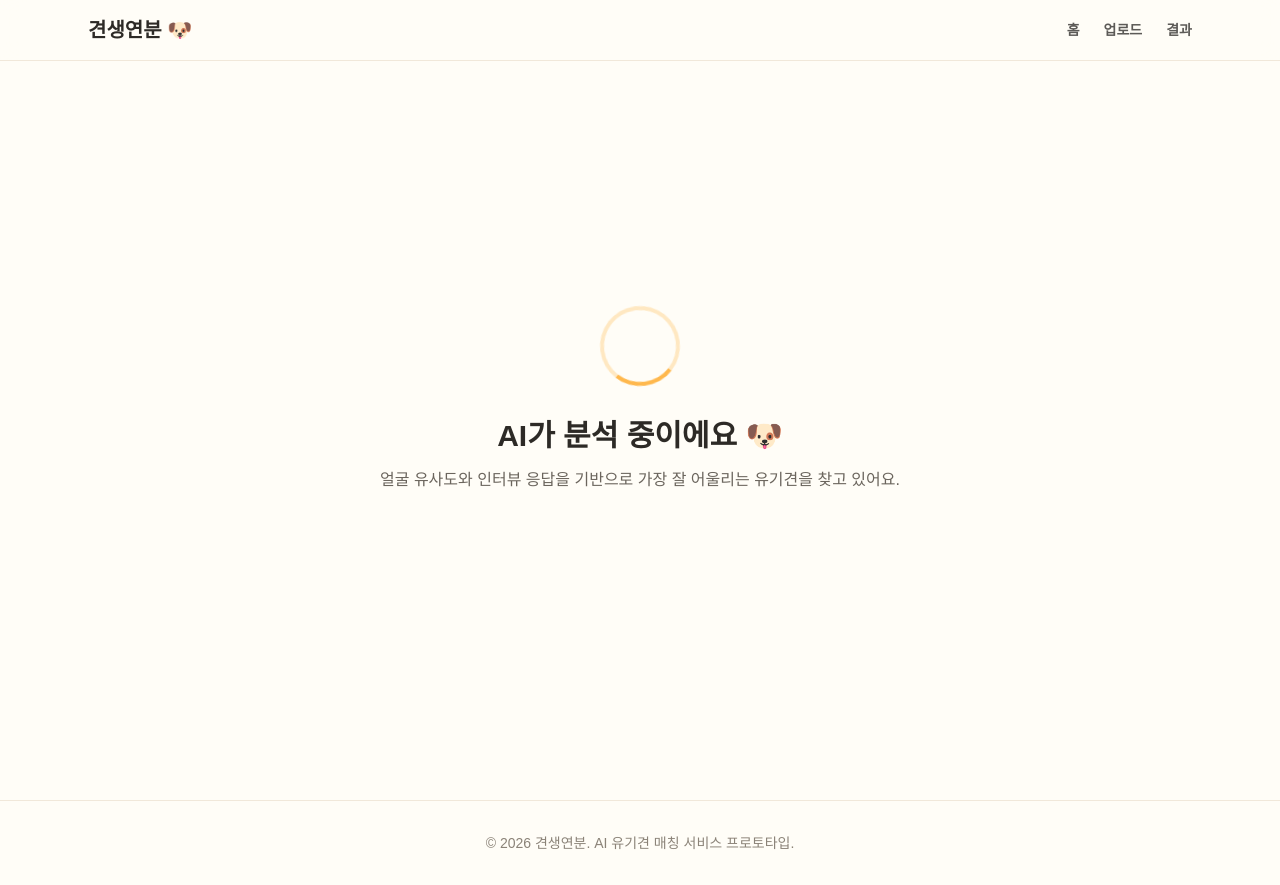
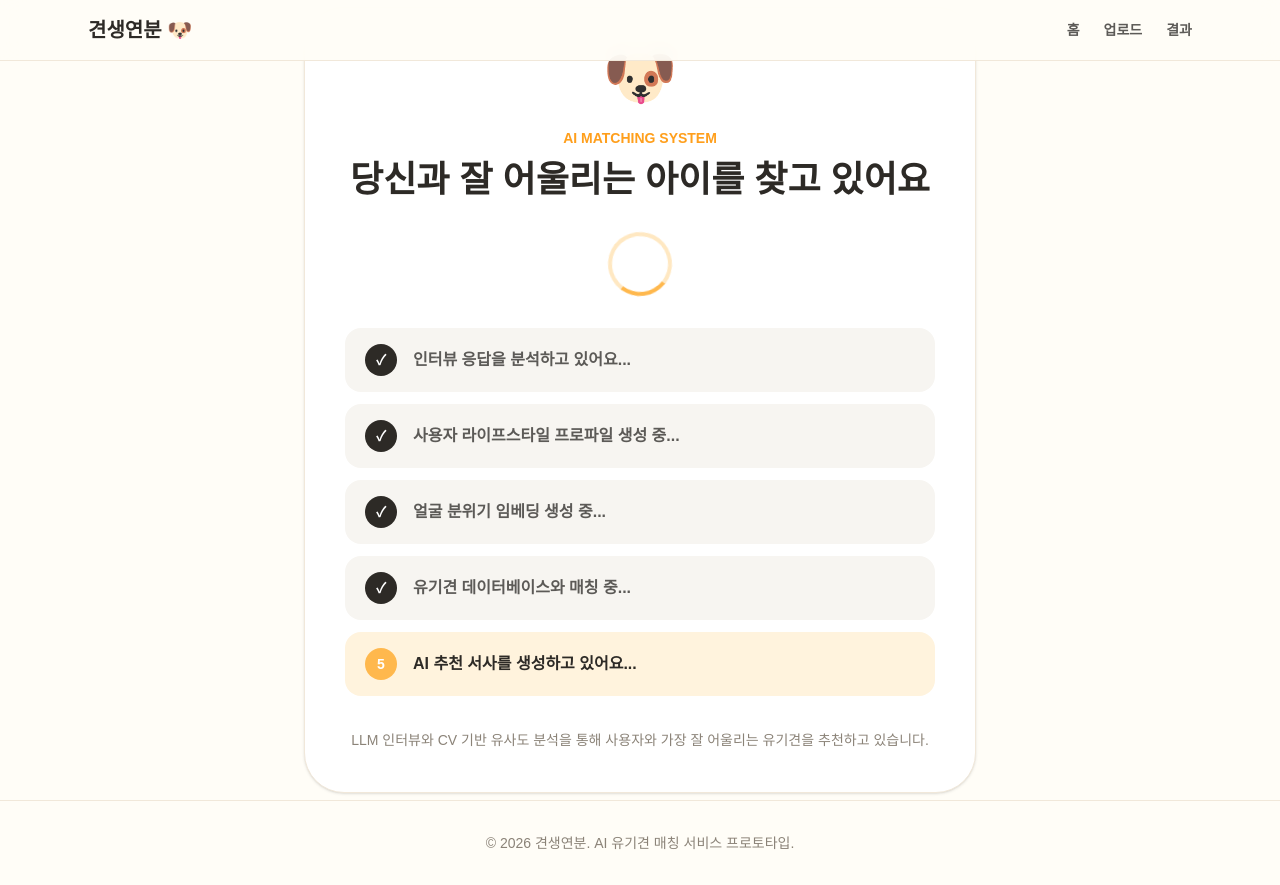
Before and after one commit to jiyun2514/capstone-front, a Next.js app: page /loading in a window 1280 px wide. Before the commit this address had no page. Built offline with nearby package versions, Linux system fonts and the light colour scheme.

Commit message:
[FEAT] Enhance AI matching flow and loading experience

```diff
--- a/app/loading/page.tsx
+++ b/app/loading/page.tsx
@@ -1,31 +1,110 @@
 "use client";
 
-import { useEffect } from "react";
+import { useEffect, useState } from "react";
 import { useRouter } from "next/navigation";
+
+const loadingSteps = [
+  "인터뷰 응답을 분석하고 있어요...",
+  "사용자 라이프스타일 프로파일 생성 중...",
+  "얼굴 분위기 임베딩 생성 중...",
+  "유기견 데이터베이스와 매칭 중...",
+  "AI 추천 서사를 생성하고 있어요...",
+];
 
 export default function LoadingPage() {
   const router = useRouter();
 
+  const [currentStep, setCurrentStep] = useState(0);
+
   useEffect(() => {
-    const timer = setTimeout(() => {
+    const interval = setInterval(() => {
+      setCurrentStep((prev) => {
+        if (prev < loadingSteps.length - 1) {
+          return prev + 1;
+        }
+
+        return prev;
+      });
+    }, 1300);
+
+    const timeout = setTimeout(() => {
       router.push("/result");
-    }, 2500);
+    }, 7000);
 
-    return () => clearTimeout(timer);
+    return () => {
+      clearInterval(interval);
+      clearTimeout(timeout);
+    };
   }, [router]);
 
   return (
-    <main className="flex min-h-screen flex-col items-center justify-center bg-[#FFFDF7] px-6">
-      <div className="mb-8 h-20 w-20 animate-spin rounded-full border-4 border-[#FFE8C2] border-t-[#FFB84D]" />
+    <main className="flex min-h-screen items-center justify-center bg-[#FFFDF7] px-6">
+      <section className="w-full max-w-2xl rounded-[2.5rem] border border-[#F1E8DA] bg-white p-10 shadow-sm">
+        <div className="mb-8 text-center">
+          <div className="mb-5 text-6xl">🐶</div>
 
-      <h1 className="mb-3 text-3xl font-black text-[#2D2A26]">
-        AI가 분석 중이에요 🐶
-      </h1>
+          <p className="mb-3 text-sm font-bold text-[#FF9F1C]">
+            AI MATCHING SYSTEM
+          </p>
 
-      <p className="text-center leading-7 text-[#6B655D]">
-        얼굴 유사도와 인터뷰 응답을 기반으로
-        가장 잘 어울리는 유기견을 찾고 있어요.
-      </p>
+          <h1 className="text-4xl font-black text-[#2D2A26]">
+            당신과 잘 어울리는 아이를 찾고 있어요
+          </h1>
+        </div>
+
+        <div className="mb-8 flex justify-center">
+          <div className="h-16 w-16 animate-spin rounded-full border-4 border-[#FFE8C2] border-t-[#FFB84D]" />
+        </div>
+
+        <div className="space-y-3">
+          {loadingSteps.map((step, index) => {
+            const active = index === currentStep;
+            const completed = index < currentStep;
+
+            return (
+              <div
+                key={step}
+                className={`flex items-center gap-4 rounded-2xl px-5 py-4 transition ${
+                  active
+                    ? "bg-[#FFF3DD]"
+                    : completed
+                    ? "bg-[#F7F5F1]"
+                    : "bg-[#FCFBF8]"
+                }`}
+              >
+                <div
+                  className={`flex h-8 w-8 items-center justify-center rounded-full text-sm font-black ${
+                    completed
+                      ? "bg-[#2D2A26] text-white"
+                      : active
+                      ? "bg-[#FFB84D] text-white"
+                      : "bg-[#EAE4DA] text-[#8B8378]"
+                  }`}
+                >
+                  {completed ? "✓" : index + 1}
+                </div>
+
+                <p
+                  className={`font-semibold ${
+                    active
+                      ? "text-[#2D2A26]"
+                      : completed
+                      ? "text-[#5C5A57]"
+                      : "text-[#9C958B]"
+                  }`}
+                >
+                  {step}
+                </p>
+              </div>
+            );
+          })}
+        </div>
+
+        <p className="mt-8 text-center text-sm leading-6 text-[#8B8378]">
+          LLM 인터뷰와 CV 기반 유사도 분석을 통해
+          사용자와 가장 잘 어울리는 유기견을 추천하고 있습니다.
+        </p>
+      </section>
     </main>
   );
 }
--- a/app/page.tsx
+++ b/app/page.tsx
@@ -13,12 +13,23 @@ export default function Home() {
         </h1>
 
         <p className="mb-12 max-w-2xl text-center text-lg leading-8 text-[#5C5A57]">
-          얼굴 분위기와 인상을 분석해
-          나와 닮은 유기견을 추천받고,
-          보호소 정보까지 확인해보세요.
+          AI 인터뷰와 얼굴 분위기 분석을 기반으로
+          사용자와 잘 어울리는 유기견을 추천하고,
+          입양 상담까지 연결해드립니다.
         </p>
 
-        <div className="mb-14 grid w-full max-w-4xl grid-cols-1 gap-5 md:grid-cols-3">
+        <div className="mb-14 grid w-full max-w-4xl grid-cols-1 gap-5 md:grid-cols-4">
+
+          <div className="rounded-3xl border border-gray-100 bg-white p-6 shadow-sm">
+            <div className="mb-4 text-4xl">💬</div>
+            <h3 className="mb-2 text-lg font-bold text-[#2D2A26]">
+              인터뷰
+            </h3>
+            <p className="text-sm leading-6 text-gray-500">
+              AI와 대화를 통해 사용자 성향을 분석해요
+            </p>
+          </div>
+
           <div className="rounded-3xl border border-gray-100 bg-white p-6 shadow-sm">
             <div className="mb-4 text-4xl">📸</div>
             <h3 className="mb-2 text-lg font-bold text-[#2D2A26]">
--- a/app/result/page.tsx
+++ b/app/result/page.tsx
@@ -45,7 +45,7 @@ export default function ResultPage() {
           </p>
 
           <h1 className="mb-3 text-4xl font-black text-[#2D2A26]">
-            운명의 유기견을 찾았어요 🐶
+            당신과 잘 어울리는 아이를 찾았어요 🐾
           </h1>
 
           <p className="text-[#6B655D]">
@@ -165,6 +165,22 @@ export default function ResultPage() {
           </article>
 
           <section className="space-y-6">
+            <article className="rounded-[2rem] border border-[#F1E8DA] bg-[#FFF7EA] p-7 shadow-sm">
+              <p className="mb-3 text-sm font-bold text-[#C17B00]">
+                DESTINY STORY
+              </p>
+
+              <h3 className="mb-4 text-2xl font-black text-[#2D2A26]">
+                초코가 당신을 기다리고 있어요 🐾
+              </h3>
+
+              <p className="leading-8 text-[#5C5A57]">
+                차분한 일상을 좋아하는 당신에게 초코는 편안한 친구가 되어줄 수 있어요.
+                사람을 잘 따르고 안정적인 성향이 있어 처음 반려를 시작하는 경우에도
+                잘 어울릴 가능성이 높습니다.
+              </p>
+            </article>
+
             <article className="rounded-[2rem] border border-[#F1E8DA] bg-white p-7 shadow-sm">
               <h3 className="mb-5 text-2xl font-black text-[#2D2A26]">
                 매칭 분석 결과
--- a/app/upload/page.tsx
+++ b/app/upload/page.tsx
@@ -46,7 +46,7 @@ export default function UploadPage() {
               />
             ) : (
               <>
-                <p className="mb-3 text-5xl">🐶</p>
+                <p className="mb-3 text-5xl">📷</p>
 
                 <p className="font-semibold text-[#5C5A57]">
                   이미지를 업로드해주세요
```
